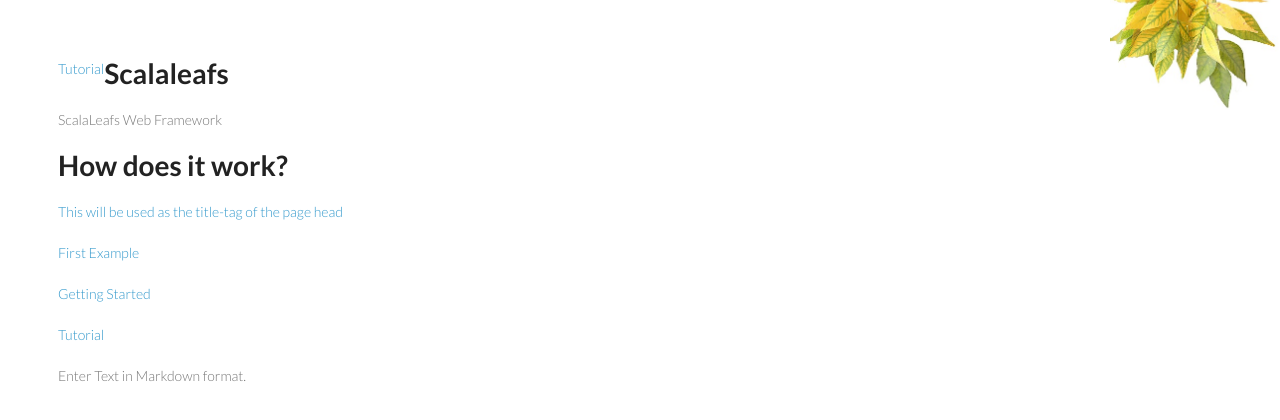
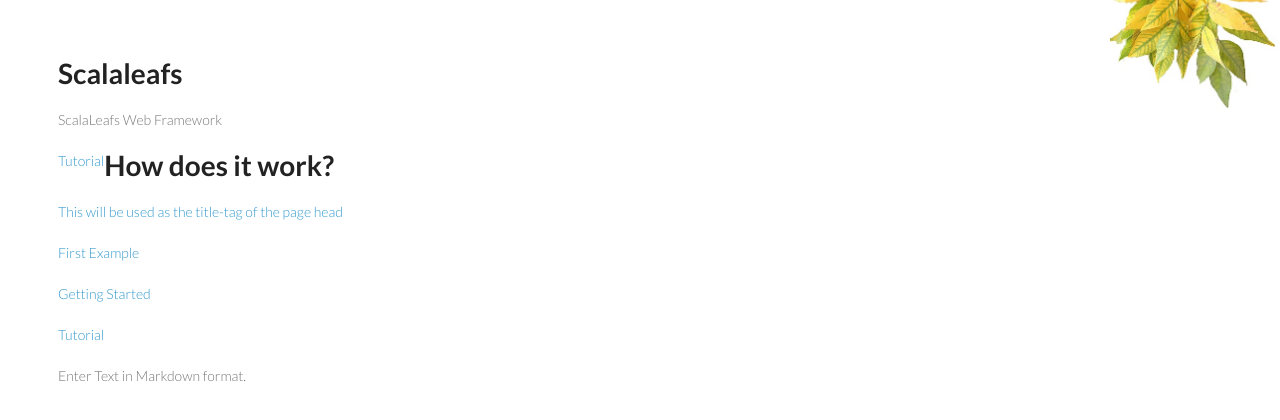
Before and after one commit to scalastuff/scalaleafs, a Jekyll site: the page built from index.md, in a window 1280 px wide. Shown: the top 420 px of the page. Built offline with Jekyll 4.4.1, drawn with Linux system fonts in a browser that asks for light colours.

Commit message:
Updated _layouts/default.html

```diff
--- a/_layouts/default.html
+++ b/_layouts/default.html
@@ -14,8 +14,12 @@
   </head>
   <body>
     <div>
+      <div>
+        <h1>Scalaleafs</h1>
+        <p>ScalaLeafs Web Framework</p>
+        <img style="position:absolute;top:-20px;right:0;z-index:-10" width="170px" height="130px" src="/img/leafs-autumn.jpg"/>
+      </div>
       <div style="float:left">
-        <img style="position:absolute;top:-20px;right:0;z-index:-10" width="170px" height="130px" src="/img/leafs-autumn.jpg"/>
         <div style="float:right" class="menu">
     <a class="menu1{% if page.category == "Tutorial" %} active{% endif %}" href="tutorial.html">Tutorial</a>
     {% if page.category == "Tutorial" %}
@@ -30,10 +34,6 @@
   {% endfor %}
   {% endif %}
         </div>
-      </div>
-      <div>
-        <h1>Scalaleafs</h1>
-        <p>ScalaLeafs Web Framework</p>
       </div>
     </div>
     <div class="qwrapper">
```
